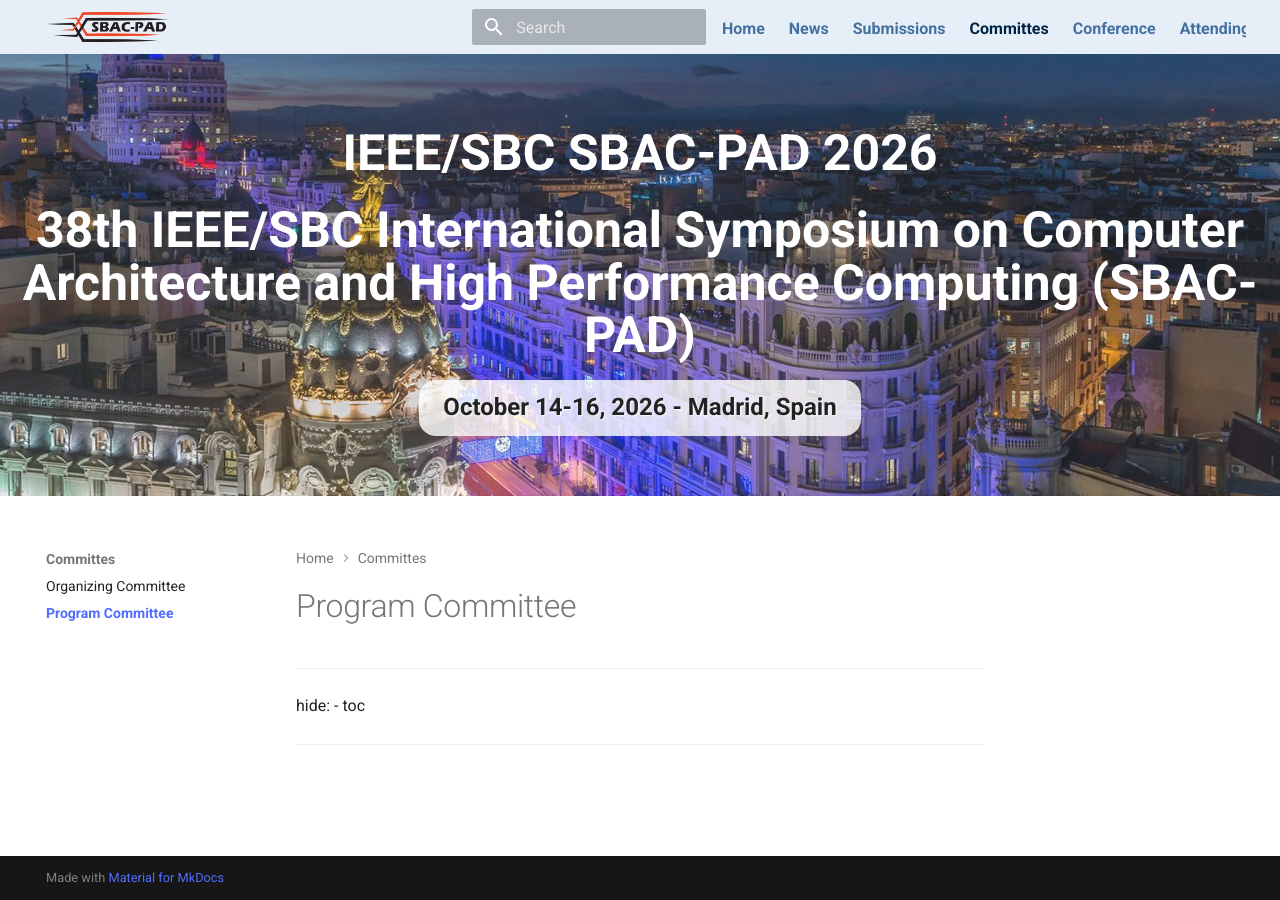
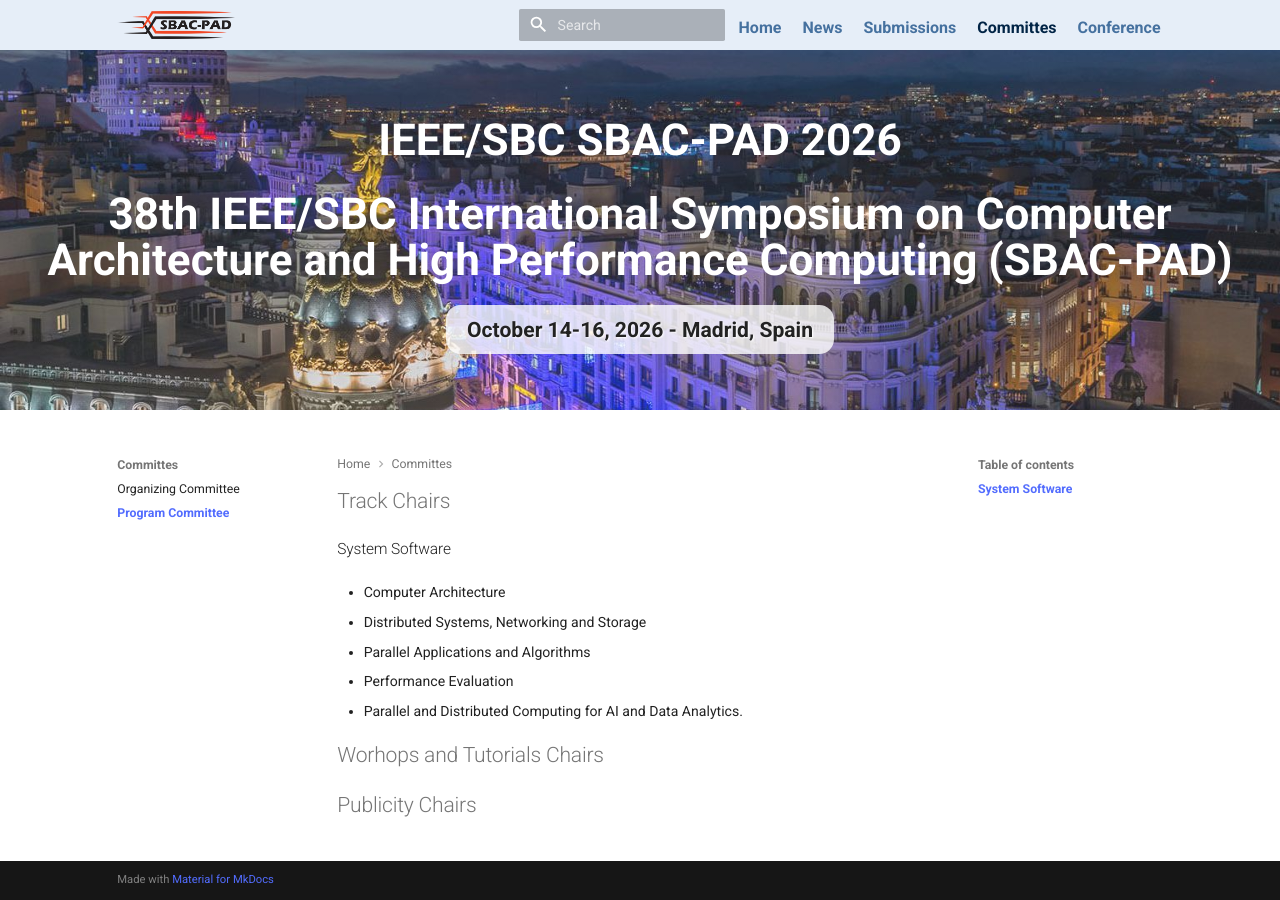
Before and after one commit to CoCo-ARCOS/sbac-pad2026, an MkDocs documentation site: the page built from docs/committees/program-committee.md, in a window 1280 px wide. Built offline with MkDocs 1.6.1 and Material for MkDocs 9.7.7, drawn with Linux system fonts in a browser that asks for light colours.

Commit message:
fontsize and other updates

```diff
--- a/docs/committees/program-committee.md
+++ b/docs/committees/program-committee.md
@@ -1,4 +1,17 @@
----
-hide:
-  - toc
----
+# Track Chairs
+
+## System Software
+
+* Computer Architecture
+
+* Distributed Systems, Networking and Storage
+
+* Parallel Applications and Algorithms
+
+* Performance Evaluation
+
+* Parallel and Distributed Computing for AI and Data Analytics.
+
+# Worhops and Tutorials Chairs
+
+# Publicity Chairs
--- a/docs/stylesheets/extra.css
+++ b/docs/stylesheets/extra.css
@@ -19,6 +19,8 @@
 
   /* Default text color for the main content */
   --md-default-color-text: #004A7F;
+
+  font-size: 1.1rem;
 }
 
 /* Optional: Specifically target link color in the main content for visited links */
@@ -241,3 +243,55 @@
 .timeline .timeline-icon {
     font-size: 1.2em; /* Ajusta este valor */
 }
+
+.md-typeset h1 {
+    color: var(--md-default-fg-color--light);
+    font-size: 1.5em;
+    line-height: 1.1;
+    margin: 0 0 1.25em
+}
+
+.md-typeset h1,.md-typeset h2 {
+    font-weight: 300;
+    letter-spacing: -.01em
+}
+
+.md-typeset h2 {
+    font-size: 1.1em;
+    line-height: 1.4;
+    margin: 1.6em 0 .64em
+}
+
+.md-typeset h3 {
+    font-size: 1.25em;
+    font-weight: 400;
+    letter-spacing: -.01em;
+    line-height: 1.5;
+    margin: 1.6em 0 .8em
+}
+
+.md-typeset h2+h3 {
+    margin-top: .8em
+}
+
+.md-typeset h4 {
+    font-weight: 700;
+    letter-spacing: -.01em;
+    margin: 1em 0
+}
+
+.md-typeset h5,.md-typeset h6 {
+    color: var(--md-default-fg-color--light);
+    font-size: .8em;
+    font-weight: 700;
+    letter-spacing: -.01em;
+    margin: 1.25em 0
+}
+
+.md-typeset h5 {
+    text-transform: uppercase
+}
+
+.md-typeset h5 code {
+    text-transform: none
+}
--- a/mkdocs.yml
+++ b/mkdocs.yml
@@ -38,7 +38,7 @@
   - Submissions:
       - Call for Papers: submissions/call-for-papers.md
       - Call for Workshops Proposals: submissions/call-for-workshops-proposals.md
-      - Call for Workshops Proposals: submissions/call-for-tutorials.md
+      - Call for Tutorials Proposals: submissions/call-for-tutorials.md
       - Important Dates: submissions/important-dates.md
   - Committes:
       - Organizing Committee: committees/organizing-committee.md
@@ -48,6 +48,7 @@
       - Registration: conference/registration.md
       - Sponsors: conference/sponsors.md
       - Program: conference/program.md
+      - Co-Located Events: conference/co-located.md
   - Attending:
       - Venue: attending/venue.md
       - Travel Information: attending/travel-information.md
```
Also changed, not shown: docs/conference/co-located.md (added, +1 -0 lines).
